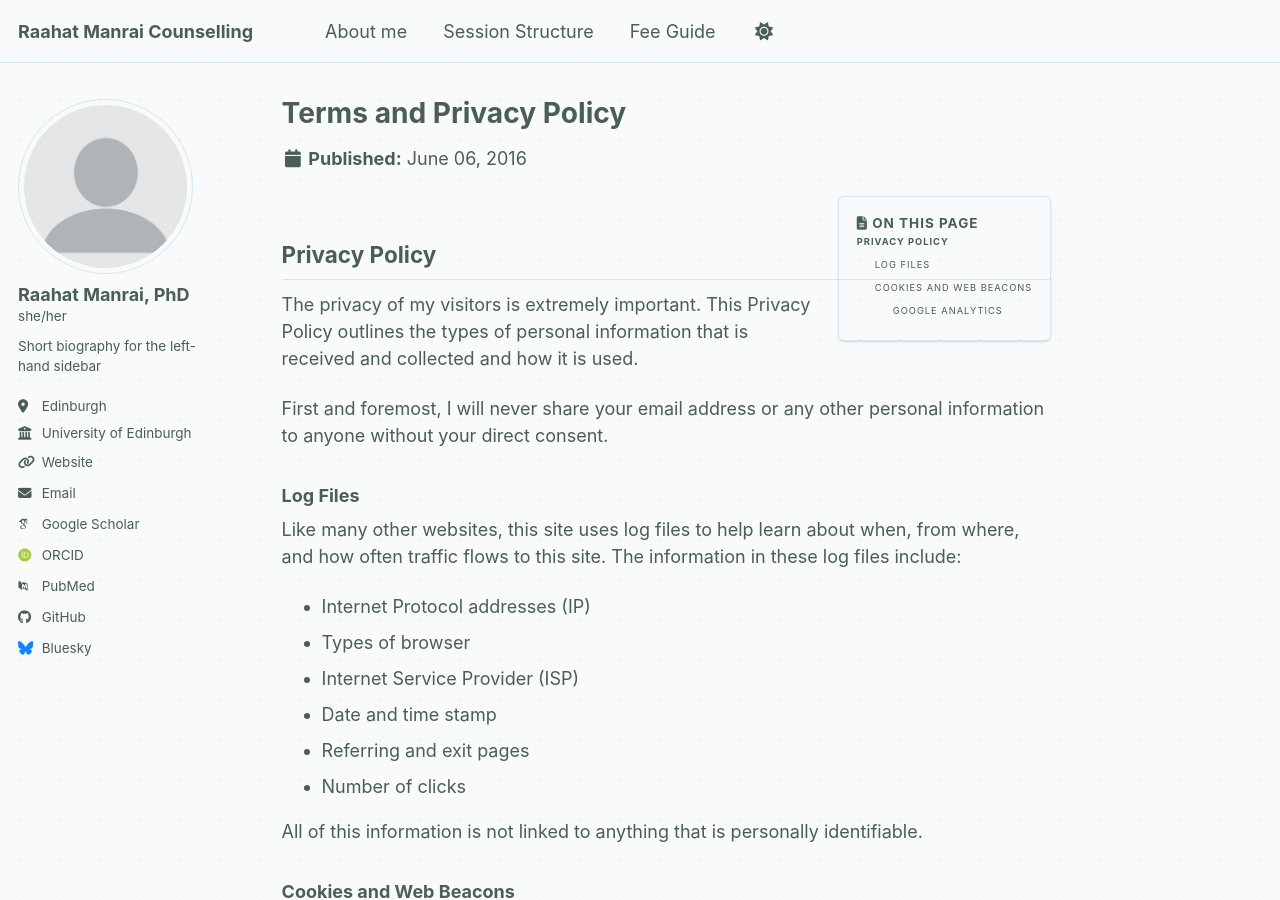
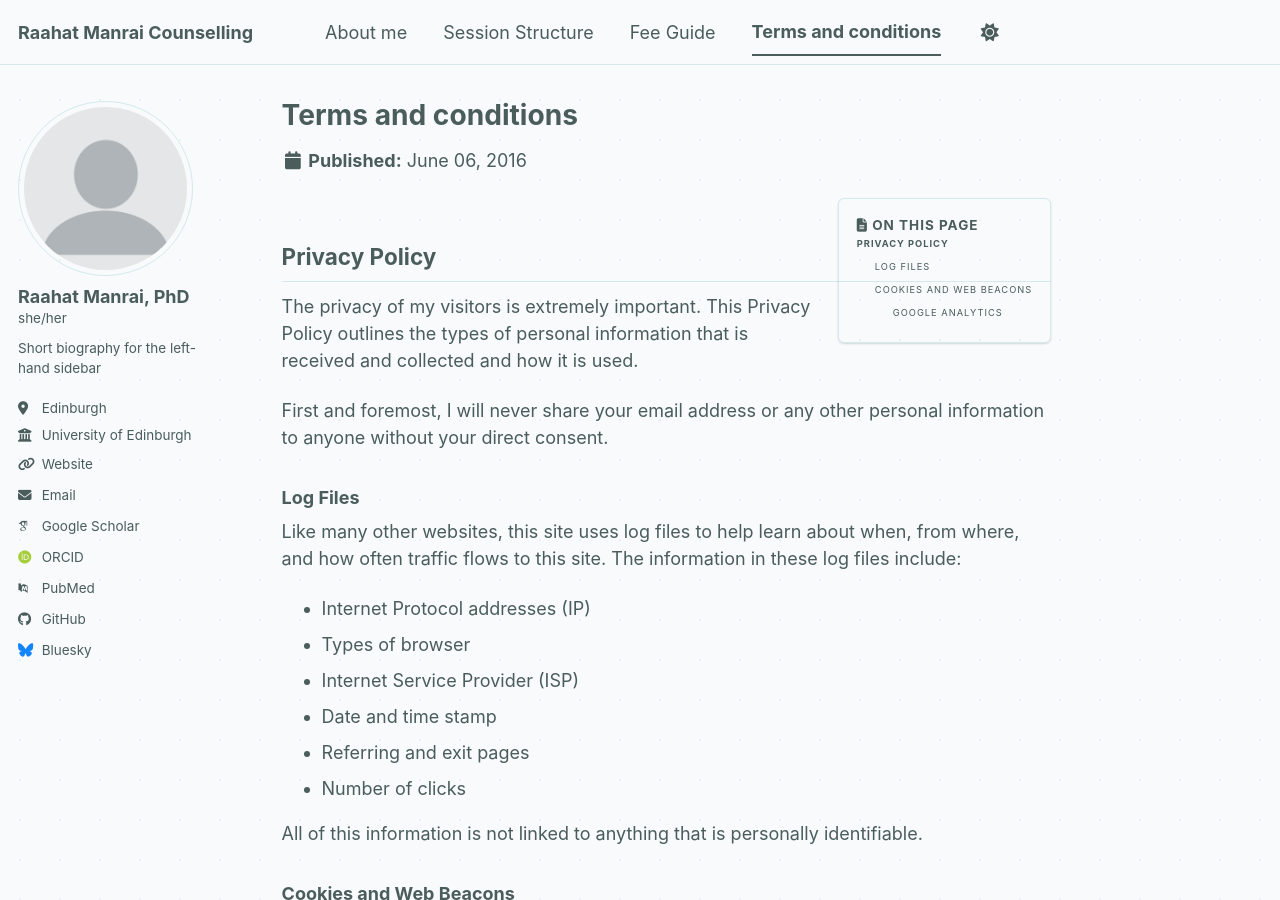
Before and after one commit to RaahatManrai/RaahatManrai.github.io, a Jekyll site: the page built from _pages/terms.md, in a window 1280 px wide and 900 px high. Built offline with Jekyll 4.4.1, drawn with Linux system fonts in a browser that asks for light colours; some web fonts are replaced; a script bundle is joined from its source files by our own code; library files that are not in the unit come from our copies.

Commit message:
Adding another tab

```diff
--- a/_data/navigation.yml
+++ b/_data/navigation.yml
@@ -23,3 +23,6 @@ main:
 
   - title: "Fee Guide"
     url: /fee-guide/
+
+  - title: "Terms and conditions"
+    url: /terms-and-conditions/
--- a/_pages/terms.md
+++ b/_pages/terms.md
@@ -1,6 +1,9 @@
 ---
-permalink: /terms/
-title: "Terms and Privacy Policy"
+permalink: /terms-and-conditions/
+title: "Terms and conditions"
+author_profile: true
+redirect_from:
+  - /terms/
 modified: 2016-06-06
 ---
 
```
